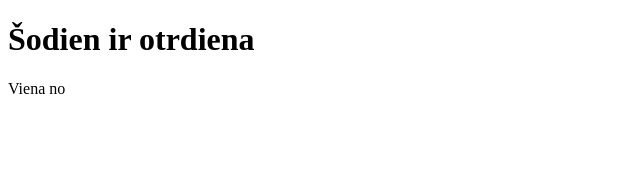
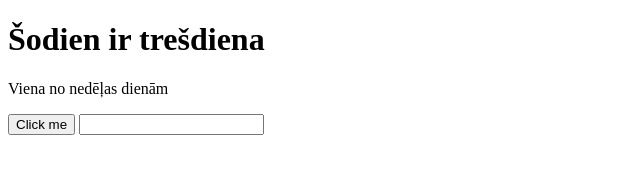
Before and after one commit to anastasijaoskukova/githubTest2.0, a plain HTML site: page index.html in a window 1280 px wide. Shown: the whole page, without its empty margins (0-640 px from the left). Drawn offline with Linux system fonts and the light colour scheme.

Commit message:
Veicu izmaiņas

```diff
--- a/index.html
+++ b/index.html
@@ -6,9 +6,11 @@
     <title>Document</title>
 </head>
 <body>
-    <h1>Šodien ir otrdiena</h1>
+    <h1>Šodien ir trešdiena</h1>
     <div>
-        <P>Viena no</P>
+        <p>Viena no nedēļas dienām</p>
     </div>
+    <button>Click me</button>
+    <input type="text">
 </body>
 </html>
```
